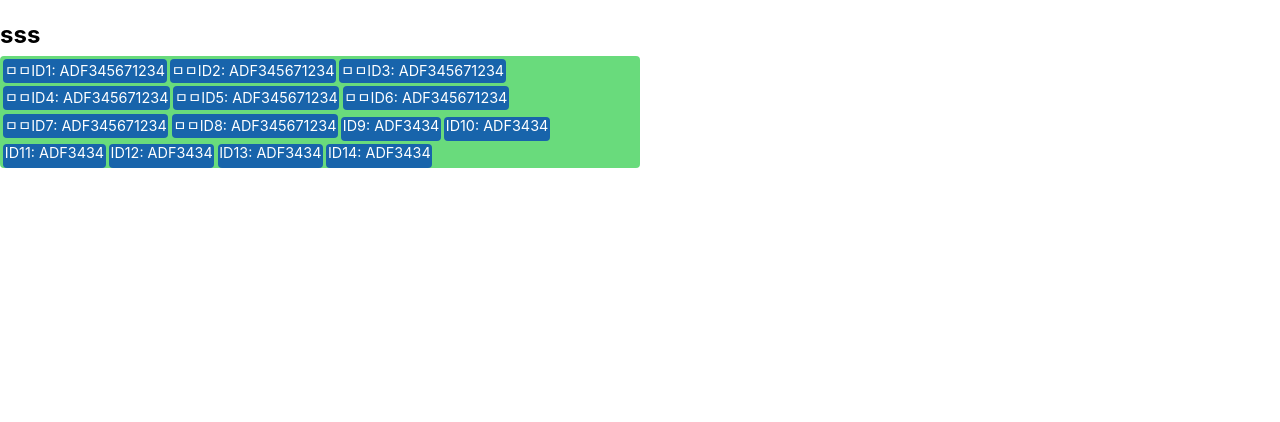
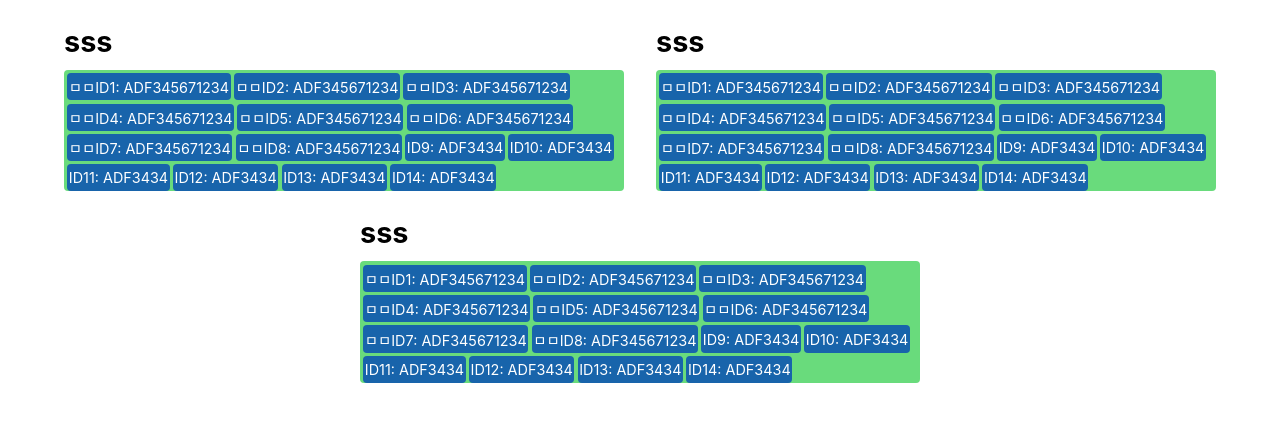
Before and after one commit to antnf3/blog-admin, a React (Create React App) app: page / in a window 1280 px wide. Shown: the top 422 px of the page. Built offline with nearby package versions, Linux system fonts and the light colour scheme.

Commit message:
flex 적용

```diff
--- a/src/App.tsx
+++ b/src/App.tsx
@@ -1,9 +1,15 @@
-import React from "react";
+import React, { Fragment } from "react";
 import "./App.css";
 import Box from "./components/Box";
 
 function App() {
-  return <Box />;
+  return (
+    <Fragment>
+      <Box />
+      <Box />
+      <Box />
+    </Fragment>
+  );
 }
 
 export default App;
--- a/src/components/Box.tsx
+++ b/src/components/Box.tsx
@@ -2,9 +2,18 @@ import React, { useState, useEffect, Fragment } from "react";
 import styled from "styled-components";
 import Label, { TxtProps } from "./Label";
 
+const StyOutBox = styled.div`
+  margin: 0 1rem;
+`;
+const StyTitle = styled.h2`
+  color: #000;
+  font-size: 1.8rem;
+`;
 const StyBox = styled.div`
+  display: flex;
+  flex-wrap: wrap;
   background-color: #69db7c;
-  max-width: 40rem;
+  max-width: 35rem;
   min-height: 5rem;
   margin-top: -0.8rem;
   border-radius: 4px;
@@ -33,14 +42,14 @@ function Box() {
   }, []);
 
   return (
-    <Fragment>
-      <h2>sss</h2>
+    <StyOutBox>
+      <StyTitle>sss</StyTitle>
       <StyBox>
         {text.map((tag) => (
           <Label key={tag.name} {...tag} />
         ))}
       </StyBox>
-    </Fragment>
+    </StyOutBox>
   );
 }
 
--- a/src/components/Label.tsx
+++ b/src/components/Label.tsx
@@ -2,14 +2,15 @@ import React from "react";
 import styled from "styled-components";
 
 const StyDiv = styled.div`
-  display: inline-block;
+  display: flex;
+  justify-content: center;
+  align-items: center;
   font-size: 0.9rem;
   background-color: #1864ab;
   border-radius: 4px;
   min-width: 6rem;
-  min-height: 1.5rem;
+  min-height: 1.7rem;
   color: #fff;
-  text-align: center;
   margin: 0.2rem 0 0 0.2rem;
   padding: 0 0.1rem;
 `;
--- a/src/index.tsx
+++ b/src/index.tsx
@@ -2,9 +2,19 @@ import React from "react";
 import ReactDOM from "react-dom";
 import "./index.css";
 import App from "./App";
+import { createGlobalStyle } from "styled-components";
 
+const GlobalStyle = createGlobalStyle`
+  #root {
+    display: flex;
+    flex-direction: row;
+    flex-wrap: wrap;
+    justify-content: center;
+  }
+`;
 ReactDOM.render(
   <React.StrictMode>
+    <GlobalStyle />
     <App />
   </React.StrictMode>,
   document.getElementById("root")
```
